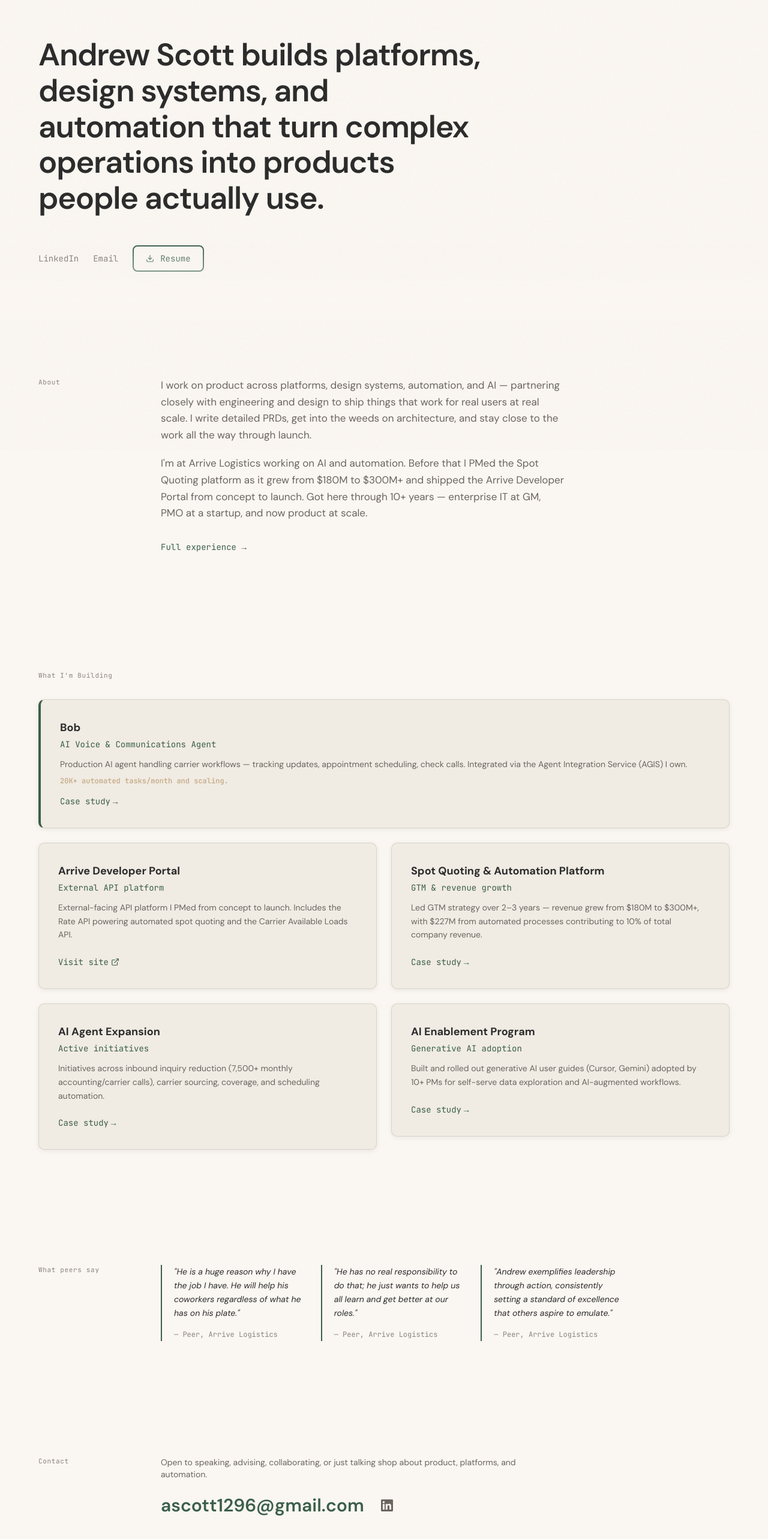
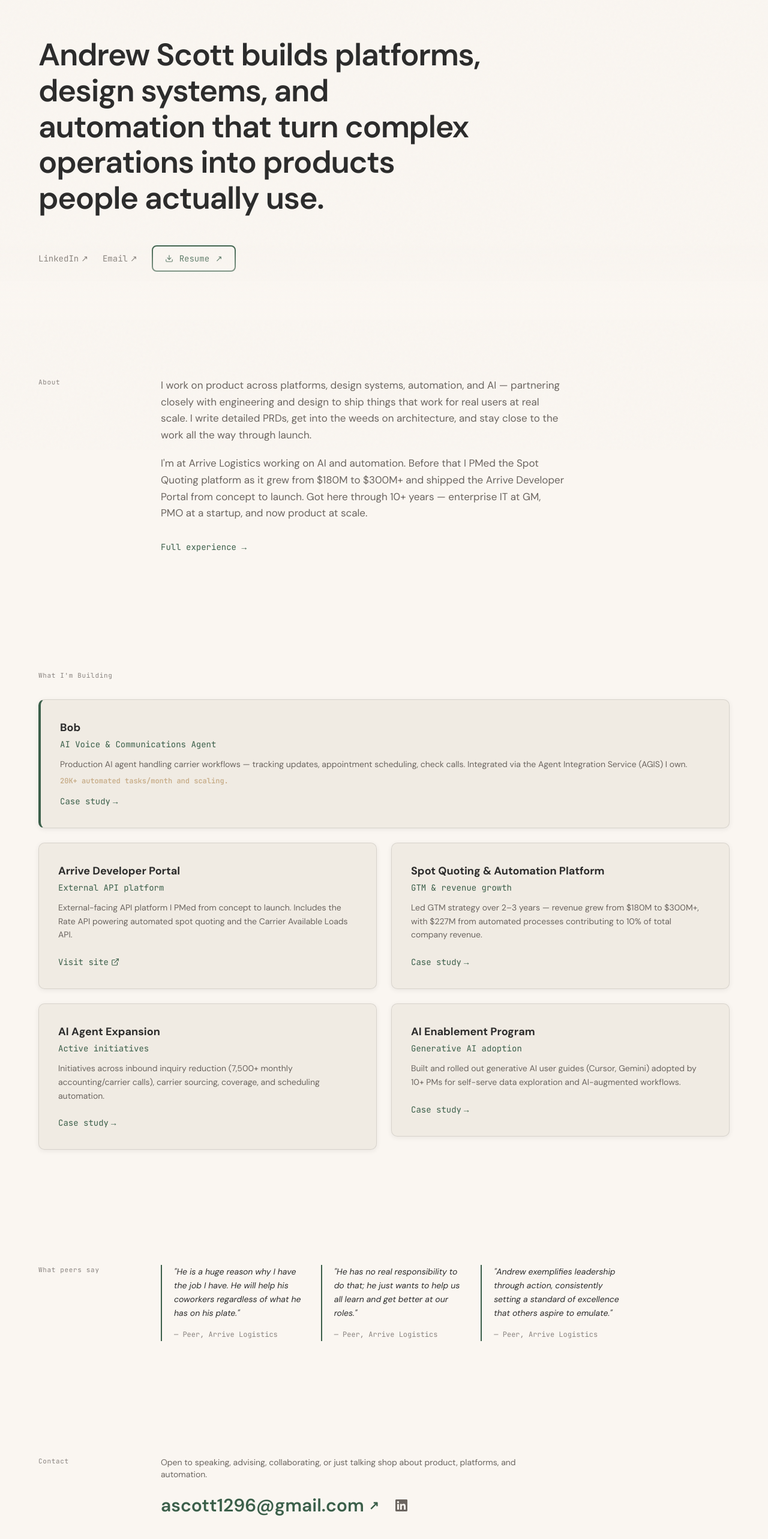
Before and after one commit to andrewscott05/career-portfolio, a React (Vite) app: page / in a window 1280 px wide. Shown: the part 50-2616 px from the top of the page at 60% size. Built offline with nearby package versions, Linux system fonts and the light colour scheme.

Commit message:
Add ↗ arrow + new-tab to external links
LinkedIn, Email, Resume in hero and email link in Contact
now show ↗ and open in a new tab via target="_blank".

Co-Authored-By: Claude Sonnet 4.6 <noreply@anthropic.com>

```diff
--- a/src/components/Contact.tsx
+++ b/src/components/Contact.tsx
@@ -21,9 +21,11 @@ export function Contact() {
             <nav className="flex flex-wrap items-center gap-6" aria-label="Contact">
               <a
                 href="mailto:ascott1296@gmail.com"
-                className="link-underline text-2xl sm:text-3xl font-semibold text-[var(--color-primary)] hover:text-[var(--color-primary-hover)] transition-colors"
+                target="_blank"
+                rel="noopener noreferrer"
+                className="link-underline text-2xl sm:text-3xl font-semibold text-[var(--color-primary)] hover:text-[var(--color-primary-hover)] transition-colors inline-flex items-center gap-2"
               >
-                ascott1296@gmail.com
+                ascott1296@gmail.com <span aria-hidden className="text-xl">↗</span>
               </a>
               <a
                 href="https://linkedin.com/in/andrew-john-scott"
--- a/src/components/Hero.tsx
+++ b/src/components/Hero.tsx
@@ -46,23 +46,26 @@ export function Hero() {
               href={LINK.linkedin}
               target="_blank"
               rel="noopener noreferrer"
-              className="link-underline font-mono text-sm text-[var(--color-text-secondary)] hover:text-[var(--color-text)] transition-colors"
+              className="link-underline font-mono text-sm text-[var(--color-text-secondary)] hover:text-[var(--color-text)] transition-colors inline-flex items-center gap-1"
             >
-              LinkedIn
+              LinkedIn <span aria-hidden>↗</span>
             </a>
             <a
               href={LINK.email}
-              className="link-underline font-mono text-sm text-[var(--color-text-secondary)] hover:text-[var(--color-text)] transition-colors"
+              target="_blank"
+              rel="noopener noreferrer"
+              className="link-underline font-mono text-sm text-[var(--color-text-secondary)] hover:text-[var(--color-text)] transition-colors inline-flex items-center gap-1"
             >
-              Email
+              Email <span aria-hidden>↗</span>
             </a>
             <a
               href={LINK.resume}
-              download
+              target="_blank"
+              rel="noopener noreferrer"
               className="font-mono text-sm inline-flex items-center gap-2.5 px-5 py-2.5 border-2 border-[var(--color-primary)] text-[var(--color-primary)] hover:bg-[var(--color-primary)] hover:text-[var(--color-bg)] transition-all duration-200 rounded-lg"
             >
               <DownloadIcon />
-              Resume
+              Resume <span aria-hidden>↗</span>
             </a>
           </motion.nav>
         </div>
```
